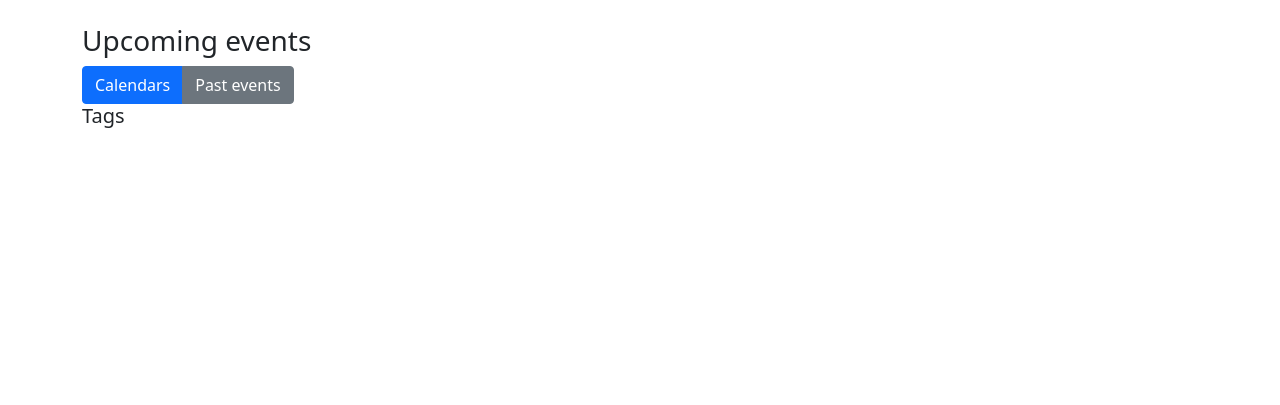
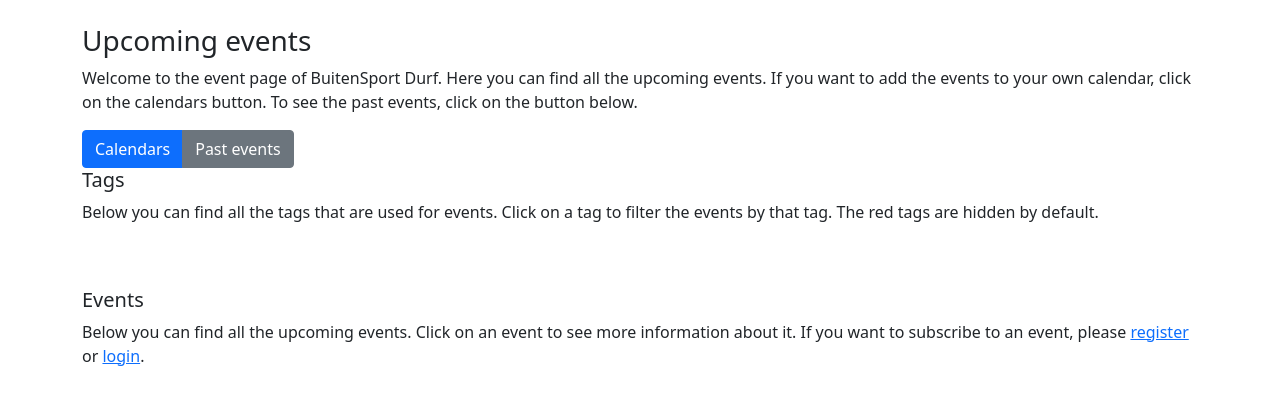
Before and after one commit to buitensportdurf/portal, a Symfony app: template templates/event/event/index.html.twig in a window 1280 px wide. Shown: the part 58-463 px from the top of the page. Run offline with Twig, Linux system fonts and the light colour scheme; the template is opened without the code that fills it, so the values that code supplies are empty; some libraries are stand-ins or nearby versions.

Commit message:
Add explanation to all pages

```diff
--- a/src/Controller/HomeController.php
+++ b/src/Controller/HomeController.php
@@ -12,8 +12,5 @@ class HomeController extends AbstractController
     public function home(): Response
     {
         return $this->redirectToRoute('event_event_index');
-//        return $this->render('general/simple.html.twig', [
-//            'text' => 'Welcome!'
-//        ]);
     }
 }
--- a/templates/event/event/index.html.twig
+++ b/templates/event/event/index.html.twig
@@ -3,6 +3,11 @@
 {% set title %}Upcoming events{% endset %}
 
 {% block body %}
+    <p>
+        Welcome to the event page of BuitenSport Durf. Here you can find all the upcoming events.
+        If you want to add the events to your own calendar, click on the calendars button.
+        To see the past events, click on the button below.
+    </p>
     <div class="btn-group">
         <a class="btn btn-primary" href="{{ path('event_calendar_index') }}">Calendars</a>
         <a class="btn btn-secondary" href="{{ path('event_event_past') }}">Past events</a>
@@ -14,6 +19,11 @@
         </div>
     {% endif %}
     <h5>Tags</h5>
+    <p>
+        Below you can find all the tags that are used for events.
+        Click on a tag to filter the events by that tag.
+        The red tags are hidden by default.
+    </p>
     <div class="btn-group">
         {% for tagOption in tags %}
             {% if tagOption == tag %}
@@ -26,6 +36,16 @@
     </div>
     <br><br>
 
+    <h5>Events</h5>
+    <p>
+        Below you can find all the upcoming events.
+        Click on an event to see more information about it.
+        {% if not app.user %}
+            If you want to subscribe to an event, please
+            <a href="{{ path('register') }}">register</a>
+            or <a href="{{ path('login') }}">login</a>.
+        {% endif %}
+    </p>
     <div class="row row-cols-1 row-cols-md-3 g-3">
         {% for event in events %}
             <div class="col">
--- a/templates/user/register.html.twig
+++ b/templates/user/register.html.twig
@@ -3,5 +3,11 @@
 {% set title %}Register{% endset %}
 
 {% block body %}
+    <p>
+        Please register a new account. If you already have an account, you can
+        <a href="{{ path('login') }}">login here</a>. <br>
+        After you registered, your account will have to be activated first to be able to log in. <br>
+        You can contact the Media Committee or the Durf Board to activate your account.
+    </p>
     {{ form(registrationForm) }}
 {% endblock %}
```
Also changed, not shown: src/Security/ActiveUserChecker.php (+4 -4 lines), templates/event/calendar/index.html.twig (+10 -1 lines), 1 other file.
